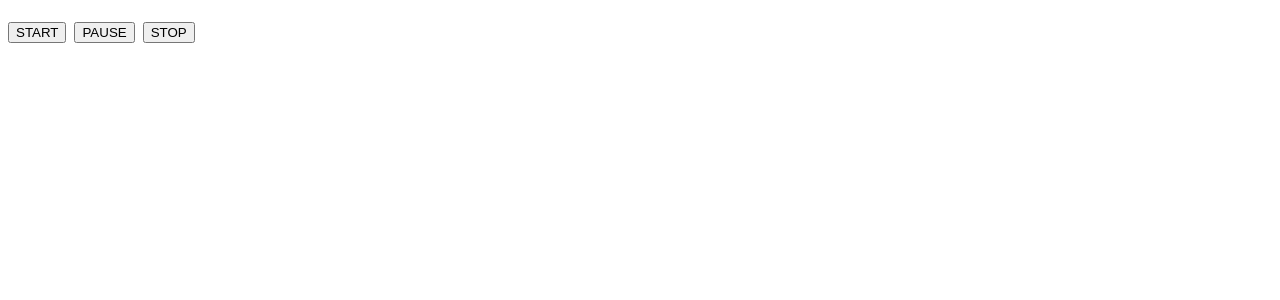
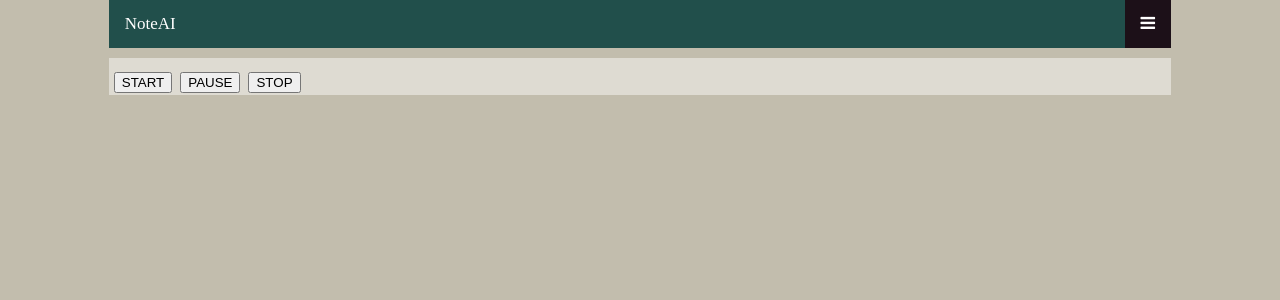
Before and after one commit to AjaySlngh/NoteAI, a Flask app: page /recording in a window 1280 px wide. Shown: the top 300 px of the page. Run offline with Flask 3, Linux system fonts and the light colour scheme.

Commit message:
Added navbar to recording page

```diff
--- a/flaskr/templates/recording.html
+++ b/flaskr/templates/recording.html
@@ -1,3 +1,53 @@
-<h1><button type="button">START</button>
-<button type="button">PAUSE</button>
-<button type="button">STOP</button>   </h1>
+<!DOCTYPE html>
+<html lang="en">
+
+<head>
+    <meta charset="UTF-8">
+    <title>Recording</title>
+    <link rel="stylesheet" href="styles.css">
+</head>
+
+<body>
+    <header>
+        <!-- Load an icon library to show a hamburger menu (bars) on small screens -->
+        <link rel="stylesheet"
+            href="https://cdnjs.cloudflare.com/ajax/libs/font-awesome/4.7.0/css/font-awesome.min.css">
+
+        <!-- Top Navigation Menu -->
+        <div class="topnav">
+            <a href="./frontPage.html" class="active">NoteAI</a>
+            <!-- Navigation links (hidden by default) -->
+            <div id="myLinks">
+                <a href="./recording.html">Recording</a>
+                <a href="#contact">Upload</a>
+            </div>
+            <!-- "Hamburger menu" / "Bar icon" to toggle the navigation links -->
+            <a href="javascript:void(0);" class="icon" onclick="myFunction()">
+                <i class="fa fa-bars"></i>
+            </a>
+        </div>
+    </header>
+    <main>
+        <h1><button type="button">START</button>
+            <button type="button">PAUSE</button>
+            <button type="button">STOP</button>
+        </h1>
+    </main>
+    <footer>
+
+    </footer>
+</body>
+
+</html>
+
+<script>
+    /* Toggle between showing and hiding the navigation menu links when the user clicks on the hamburger menu / bar icon */
+    function myFunction() {
+        var x = document.getElementById("myLinks");
+        if (x.style.display === "block") {
+            x.style.display = "none";
+        } else {
+            x.style.display = "block";
+        }
+    }
+</script>
--- a/flaskr/templates/styles.css
+++ b/flaskr/templates/styles.css
@@ -1,12 +1,21 @@
 body{
-    background-color:#DEDBD2;
+    background-color:#C2BDAD;
     margin: 0px 0px;
 }
 h1,h2,h3{
     color:#1C1018;
+    margin: 10px 5px;
 }
+
 p{
     color:#1C1018;
+}
+
+header,footer,main{
+    border: 0px solid #DEDBD2;
+    margin: 0px auto;
+    width:83vw;
+    background-color: #DEDBD2;
 }
 
 a:link{
@@ -57,7 +66,7 @@ a:active{
 
   /* Add a grey background color on mouse-over */
   .topnav a:hover {
-    background-color: #ddd;
+    background-color: #B0C4B1;
     color: #1C1018;
   }
 
```
Also changed, not shown: flaskr/templates/frontPage.html (+4 -5 lines).
